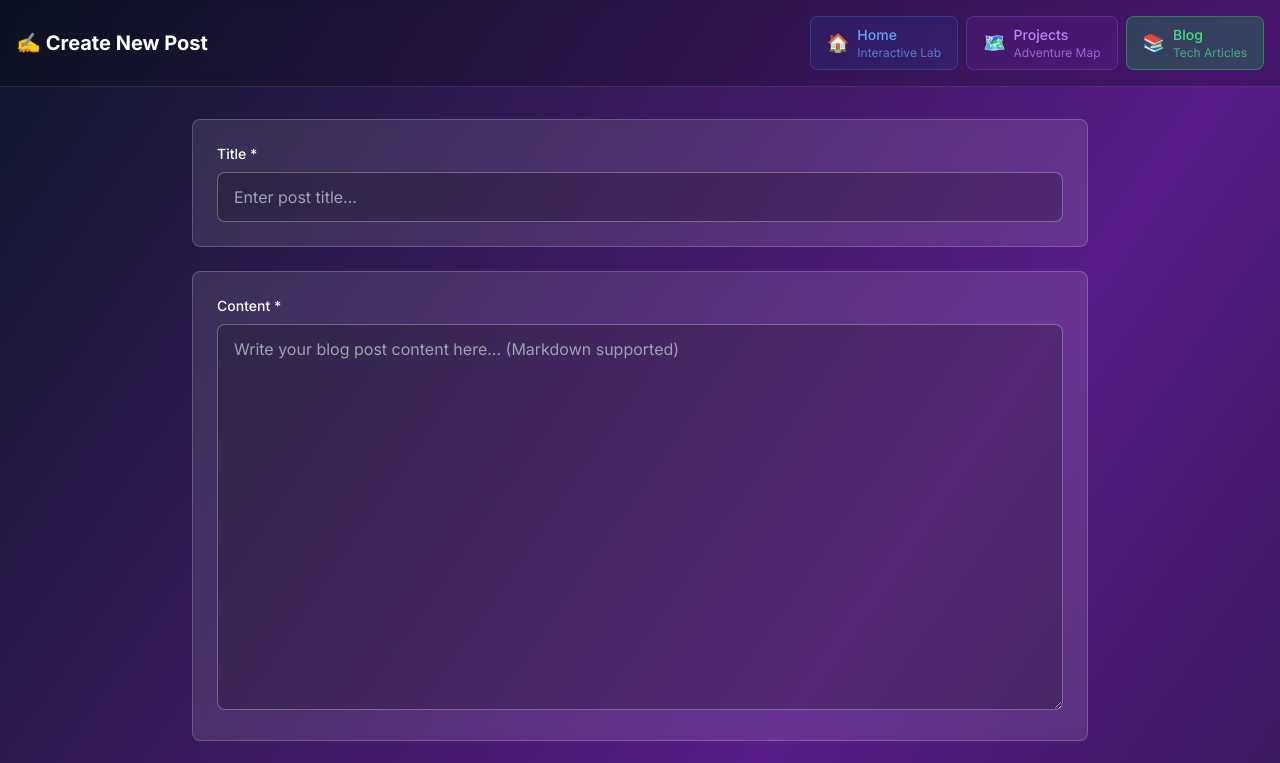
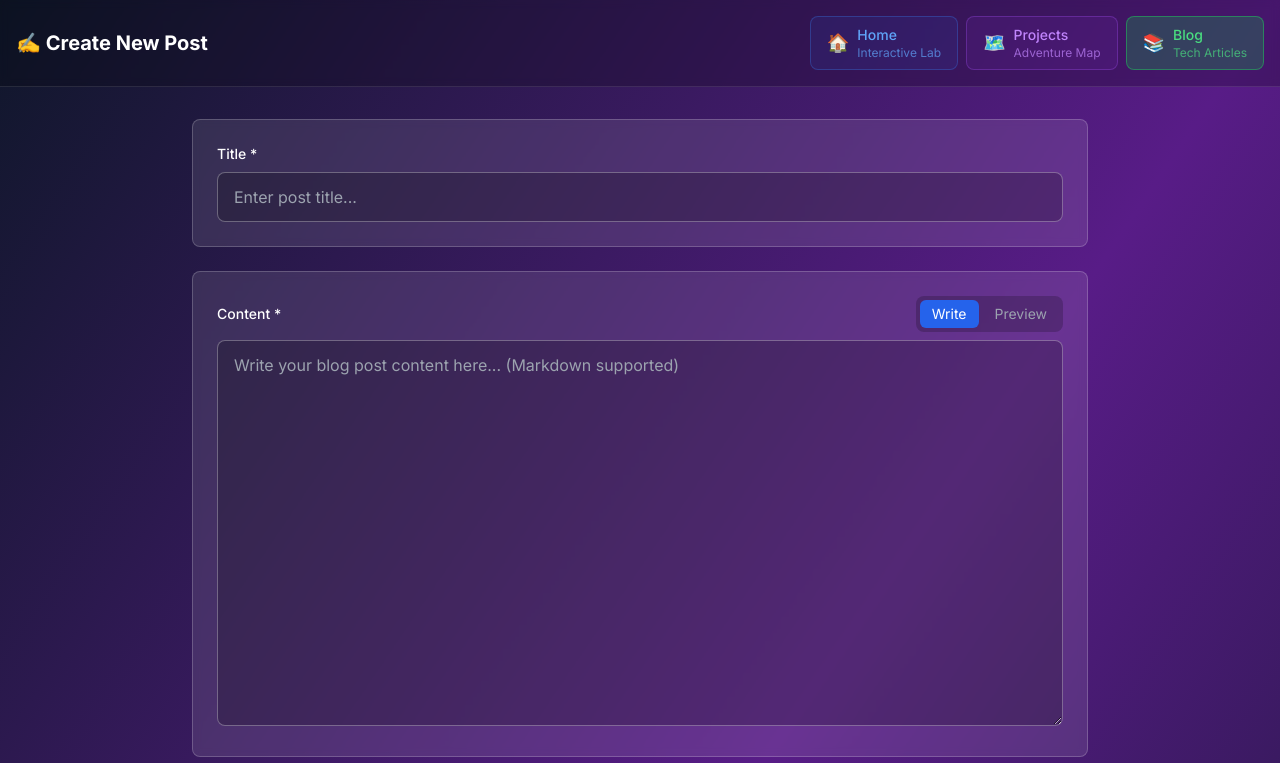
Before and after one commit to yubignhua/PersonalJourneyAdventure, a Next.js app: page /blog/create in a window 1280 px wide. Shown: the top 763 px of the page. Built offline with nearby package versions, Linux system fonts and the light colour scheme.

Commit message:
add the suport of mardown

```diff
--- a/package.json
+++ b/package.json
@@ -26,6 +26,8 @@
     "react": "^18.0.0",
     "react-dom": "^18.0.0",
     "react-error-boundary": "^6.0.0",
+    "react-markdown": "^10.1.0",
+    "remark-gfm": "^4.0.1",
     "socket.io-client": "^4.7.0",
     "tailwindcss": "^3.3.0",
     "three": "^0.169.0",
--- a/src/app/api/projects/map/islands/route.ts
+++ b/src/app/api/projects/map/islands/route.ts
@@ -1,6 +1,6 @@
 import { NextResponse } from 'next/server'
 
-const BACKEND_URL = process.env.NEXT_PUBLIC_BACKEND_URL || 'http://localhost:3004'
+const BACKEND_URL = process.env.NEXT_PUBLIC_BACKEND_URL || 'http://localhost:3001'
 
 export async function GET() {
     try {
--- a/src/components/blog/BlogEditor.tsx
+++ b/src/components/blog/BlogEditor.tsx
@@ -2,6 +2,7 @@
 
 import { useState, useEffect } from 'react';
 import { motion } from 'framer-motion';
+import MarkdownPreview from './MarkdownPreview';
 
 interface BlogPost {
     id?: number;
@@ -45,6 +46,7 @@ export default function BlogEditor({ initialData, onSave, isLoading, mode }: Blo
 
     const [tagInput, setTagInput] = useState('');
     const [showChallenge, setShowChallenge] = useState(false);
+    const [editorMode, setEditorMode] = useState<'write' | 'preview'>('write');
     const [codeExample, setCodeExample] = useState({
         language: 'javascript',
         code: '',
@@ -143,9 +145,29 @@ export default function BlogEditor({ initialData, onSave, isLoading, mode }: Blo
 
                 {/* Content */}
                 <div className="bg-white/10 backdrop-blur-sm rounded-lg p-6 border border-white/20">
-                    <label className="block text-white text-sm font-medium mb-2">
+                    <div className="flex justify-between items-center mb-2">
+                        <label className="block text-white text-sm font-medium">
                             Content *
                         </label>
+                        <div className="flex space-x-1 bg-black/20 p-1 rounded-lg">
+                            <button
+                                type="button"
+                                onClick={() => setEditorMode('write')}
+                                className={`px-3 py-1 text-sm rounded-md transition-colors ${editorMode === 'write' ? 'bg-blue-600 text-white' : 'text-gray-400 hover:bg-white/10'}`}
+                            >
+                                Write
+                            </button>
+                            <button
+                                type="button"
+                                onClick={() => setEditorMode('preview')}
+                                className={`px-3 py-1 text-sm rounded-md transition-colors ${editorMode === 'preview' ? 'bg-blue-600 text-white' : 'text-gray-400 hover:bg-white/10'}`}
+                            >
+                                Preview
+                            </button>
+                        </div>
+                    </div>
+
+                    {editorMode === 'write' ? (
                         <textarea
                             value={formData.content}
                             onChange={(e) => handleInputChange('content', e.target.value)}
@@ -154,6 +176,11 @@ export default function BlogEditor({ initialData, onSave, isLoading, mode }: Blo
                             placeholder="Write your blog post content here... (Markdown supported)"
                             required
                         />
+                    ) : (
+                        <div className="w-full px-4 py-3 bg-black/20 border border-white/30 rounded-lg text-white min-h-[300px]">
+                            <MarkdownPreview content={formData.content} />
+                        </div>
+                    )}
                 </div>
 
                 {/* Excerpt */}
--- a/src/components/blog/BlogPostViewer.tsx
+++ b/src/components/blog/BlogPostViewer.tsx
@@ -4,6 +4,7 @@ import { useState } from 'react';
 import { motion } from 'framer-motion';
 import { BlogPost } from '@/types/blog';
 import Link from 'next/link';
+import MarkdownPreview from './MarkdownPreview';
 
 interface BlogPostViewerProps {
   post: BlogPost;
@@ -141,12 +142,7 @@ export default function BlogPostViewer({ post }: BlogPostViewerProps) {
           className="max-w-4xl mx-auto"
         >
           {/* Main Content */}
-          <div className="prose prose-invert prose-lg max-w-none mb-12">
-            <div
-              className="text-gray-300 leading-relaxed"
-              dangerouslySetInnerHTML={{ __html: post.content }}
-            />
-          </div>
+          <MarkdownPreview content={post.content} />
 
           {/* Code Examples Section */}
           {post.code_examples && post.code_examples.length > 0 && (
--- /dev/null
+++ b/src/components/blog/MarkdownPreview.tsx
@@ -0,0 +1,19 @@
+'use client';
+
+import ReactMarkdown from 'react-markdown';
+import remarkGfm from 'remark-gfm';
+
+interface MarkdownPreviewProps {
+  content: string;
+  className?: string;
+}
+
+export default function MarkdownPreview({ content, className }: MarkdownPreviewProps) {
+  return (
+    <div className={`prose prose-invert prose-lg max-w-none ${className}`}>
+      <ReactMarkdown remarkPlugins={[remarkGfm]}>
+        {content}
+      </ReactMarkdown>
+    </div>
+  );
+}
--- a/src/components/blog/index.ts
+++ b/src/components/blog/index.ts
@@ -3,3 +3,4 @@ export { default as BlogPostCard } from './BlogPostCard';
 export { default as BlogPostViewer } from './BlogPostViewer';
 export { default as TimelineNavigation } from './TimelineNavigation';
 export { default as TagFilter } from './TagFilter';
+export { default as MarkdownPreview } from './MarkdownPreview';
```
Also changed, not shown: 2 other files (tests, documents, lock files or other folders). Lines whose indentation alone changed are shown as unchanged.
